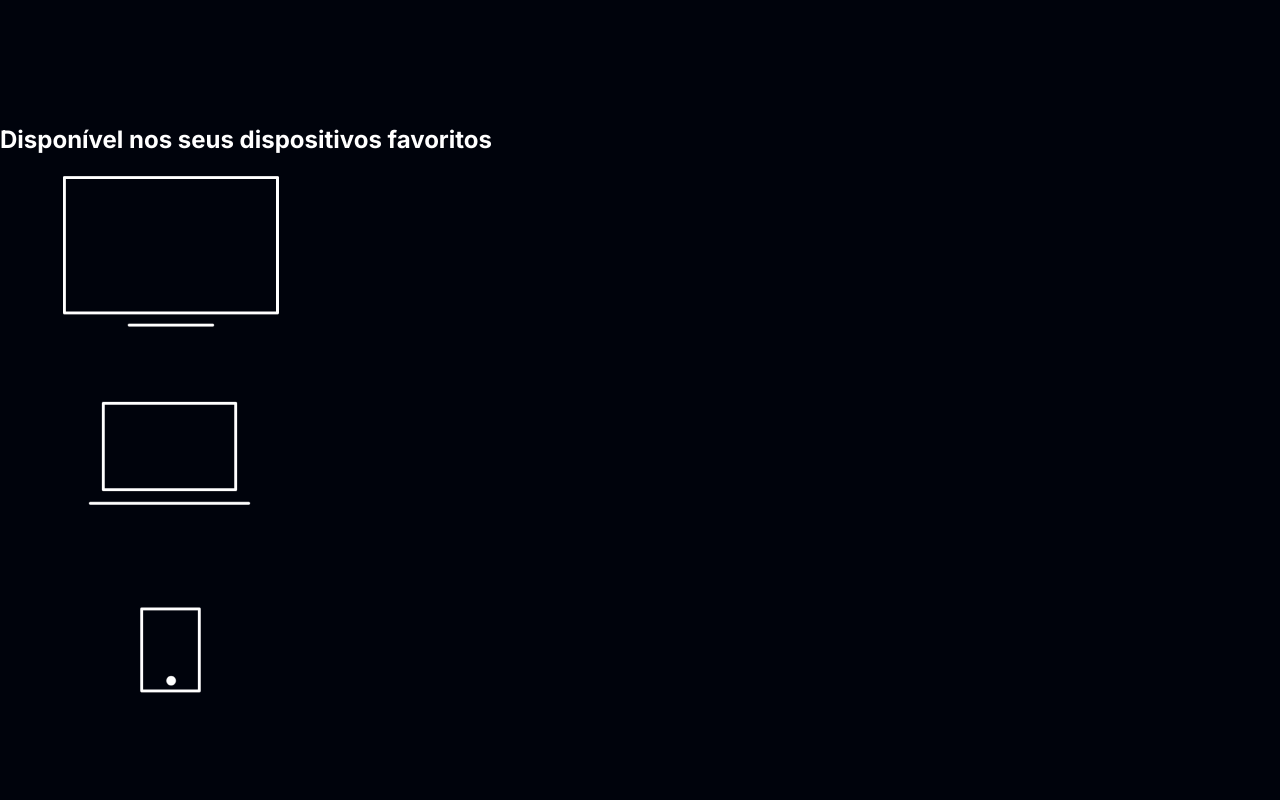
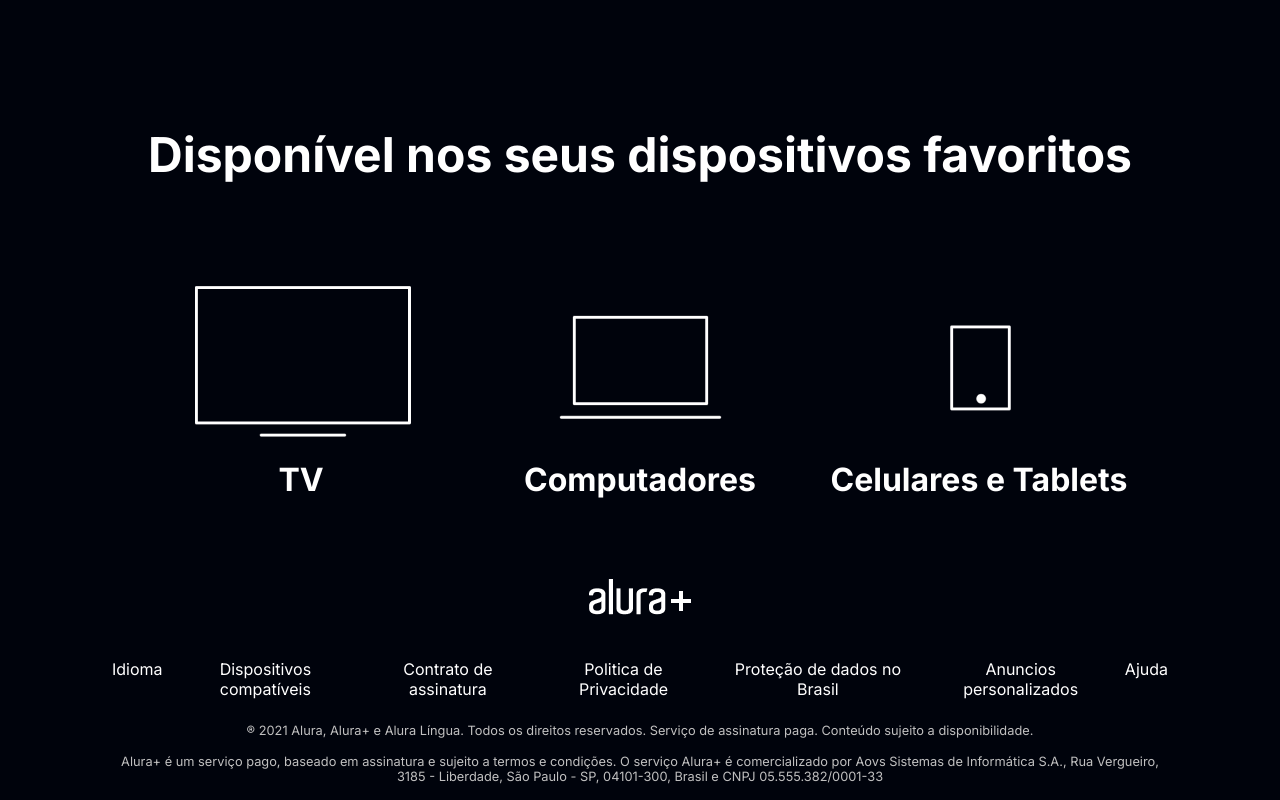
Before and after one commit to dev-melo/alura-plus, a plain HTML site: page index.html in a window 1280 px wide. Shown: the part 3075-3875 px from the top of the page. Before the commit the page ends 3817 px from the top, so only its background shows below. Drawn offline with Linux system fonts and the light colour scheme.

Commit message:
Projeto finalizado

```diff
--- a/index.html
+++ b/index.html
@@ -1,5 +1,6 @@
 <!DOCTYPE html>
 <html lang="pt-br">
+
 <head>
     <meta charset="UTF-8">
     <meta http-equiv="X-UA-Compatible" content="IE-edge">
@@ -8,6 +9,7 @@
 
     <link rel="stylesheet" href="./styles/style.css">
 </head>
+
 <body>
     <header></header>
     <main>
@@ -34,7 +36,7 @@
                     de cursos não para de crescer.</p>
             </div>
         </section>
-        <section class="container other-content">
+        <section class="container other-content content-gap">
             <div class="other-content-box">
                 <p class="other-content-text">Só o Combo+ oferece Alura+ e Alura Língua juntos para você ter
                     acesso a cursos de diversas áreas da
@@ -43,7 +45,7 @@
                     <a href="#" class="container-btn blue-btn tertiary-btn">Assine o Combo+</a>
                 </div>
             </div>
-            <img src="./assets/Telas.png" alt="Representação das telas do Alura+">
+            <img src="./assets/Telas.png" alt="Representação das telas do Alura+" class="other-content-image">
         </section>
         <section class="container other-content">
             <img src="./assets/Notebook.png" alt="Notebook com a imagem de um curso" class="other-content-image">
@@ -54,21 +56,61 @@
                     internet.</p>
             </div>
         </section>
-        <section>
-            <h1>Disponível nos seus dispositivos favoritos</h1>
-            <div>
-                <img src="./assets/tv.png" alt="Icone de uma TV">
-            </div>
-            <div>
-                <img src="./assets/computador.png" alt="Icone de um computador">
-            </div>
-            <div>
-                <img src="./assets/celular.png" alt="Icone de um celular">
-            </div>
+
+        <section class="devices">
+            <h2 class="devices-title">Disponível nos seus dispositivos favoritos</h2>
+
+            <ul class="devices-list">
+                <li>
+                    <img src="./assets/tv.png" alt="Ícone TV">
+                    <h3 class="devices-list-item">TV</h3>
+                </li>
+                <li>
+                    <img src="./assets/computador.png" alt="Ícone Computador">
+                    <h3 class="devices-list-item">Computadores</h3>
+                </li>
+                <li>
+                    <img src="./assets/celular.png" alt="Ícone Celular">
+                    <h3 class="devices-list-item">Celulares e Tablets</h3>
+                </li>
+            </ul>
         </section>
     </main>
-    <!-- <footer>
-        <img src="assets/Alura_Plus_Logo.png" alt="Logo da Alura+">
-    </footer> -->
+    <footer class="container-footer">
+        <img src="assets/Alura_Plus_Logo.png" alt="Logo da Alura+" class="footer-logo">
+
+        <ul class="footer-list">
+            <li class="footer-list-link">
+                <a href="#" class="footer-list-link-text">Idioma</a>
+            </li>
+            <li class="footer-list-link">
+                <a href="#" class="footer-list-link-text">Dispositivos compatíveis</a>
+            </li>
+            <li class="footer-list-link">
+                <a href="#" class="footer-list-link-text">Contrato de assinatura</a>
+            </li>
+            <li class="footer-list-link">
+                <a href="#" class="footer-list-link-text">Politica de Privacidade</a>
+            </li>
+            <li class="footer-list-link">
+                <a href="#" class="footer-list-link-text">Proteção de dados no Brasil</a>
+            </li>
+            <li class="footer-list-link">
+                <a href="#" class="footer-list-link-text">Anuncios personalizados</a>
+            </li>
+            <li class="footer-list-link">
+                <a href="#" class="footer-list-link-text">Ajuda</a>
+            </li>
+        </ul>
+
+        <div class="footer-text">
+        <p class="footer-text-content">® 2021 Alura, Alura+ e Alura Língua. Todos os direitos reservados. Serviço de assinatura
+            paga. Conteúdo sujeito a disponibilidade.</p>
+        <p class="footer-text-content">Alura+ é um serviço pago, baseado em assinatura e sujeito a termos e condições. O serviço
+            Alura+ é comercializado por Aovs Sistemas de Informática S.A., Rua Vergueiro, 3185 - Liberdade, São Paulo -
+            SP, 04101-300, Brasil e CNPJ 05.555.382/0001-33</p>
+        </div>
+    </footer>
 </body>
+
 </html>
--- a/styles/style.css
+++ b/styles/style.css
@@ -110,3 +110,54 @@
 .tertiary-btn{
     display: inline-block;
 }
+
+.content-gap{
+    gap: 5rem;
+}
+.devices{
+    text-align: center;
+}
+
+.devices-title{
+    font-size: 3rem;
+    color: var(--primary-color);
+}
+.devices-list{
+    display: flex;
+    justify-content: center;
+    list-style-type: none;
+    margin: 5rem 0;
+}
+
+.devices-list-item{
+    font-size: 2rem;
+    color: var(--primary-color);
+}
+
+.container-footer{
+    margin: 0 7rem;
+    text-align: center;
+}
+
+.footer-list{
+    margin: 2.5rem 0 1.5rem 0;
+    display: flex;
+    justify-content: space-between;
+    list-style-type: none;
+    gap: 1rem;
+
+}
+
+.footer-list-link-text{
+    font-family: var(--main-font);
+    color: var(--primary-color);
+    text-decoration: none;
+    font-size: 1rem;
+}
+
+.footer-text-content{
+    font-family: var(--main-font);
+    color: var(--tertiary-color);
+    font-size: 0.8rem;
+    margin-bottom: 1rem;
+}
```
